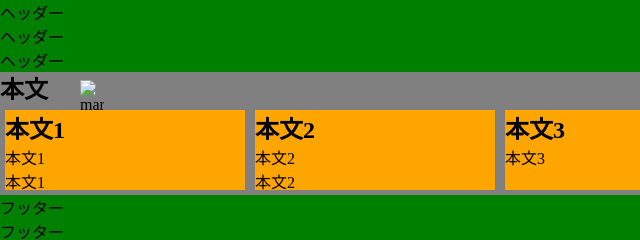
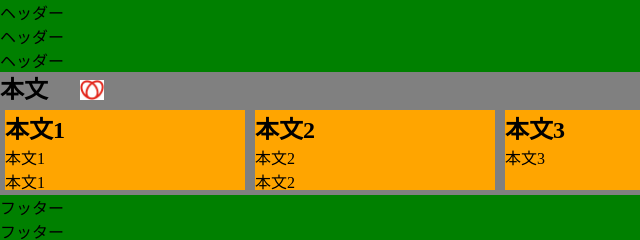
Before and after one commit to ryoukawa/web1-7, a plain HTML site: page index.html in a window 1280 px wide. Shown: the top 240 px of the page, 0-640 px from the left. Drawn offline with Linux system fonts and the light colour scheme.

Commit message:
Update index.html

```diff
--- a/index.html
+++ b/index.html
@@ -13,7 +13,7 @@
        </header>
         <section>
            <h1> 本文</h1>
-              <img id="good_picture" scr="mark11.jpg" alt="mark11">
+              <img id="good_picture" src="mark11.jpg" alt="mark11">
         <article class="box">
           <h2>本文1</h2>
           <p>本文1</p>
```
